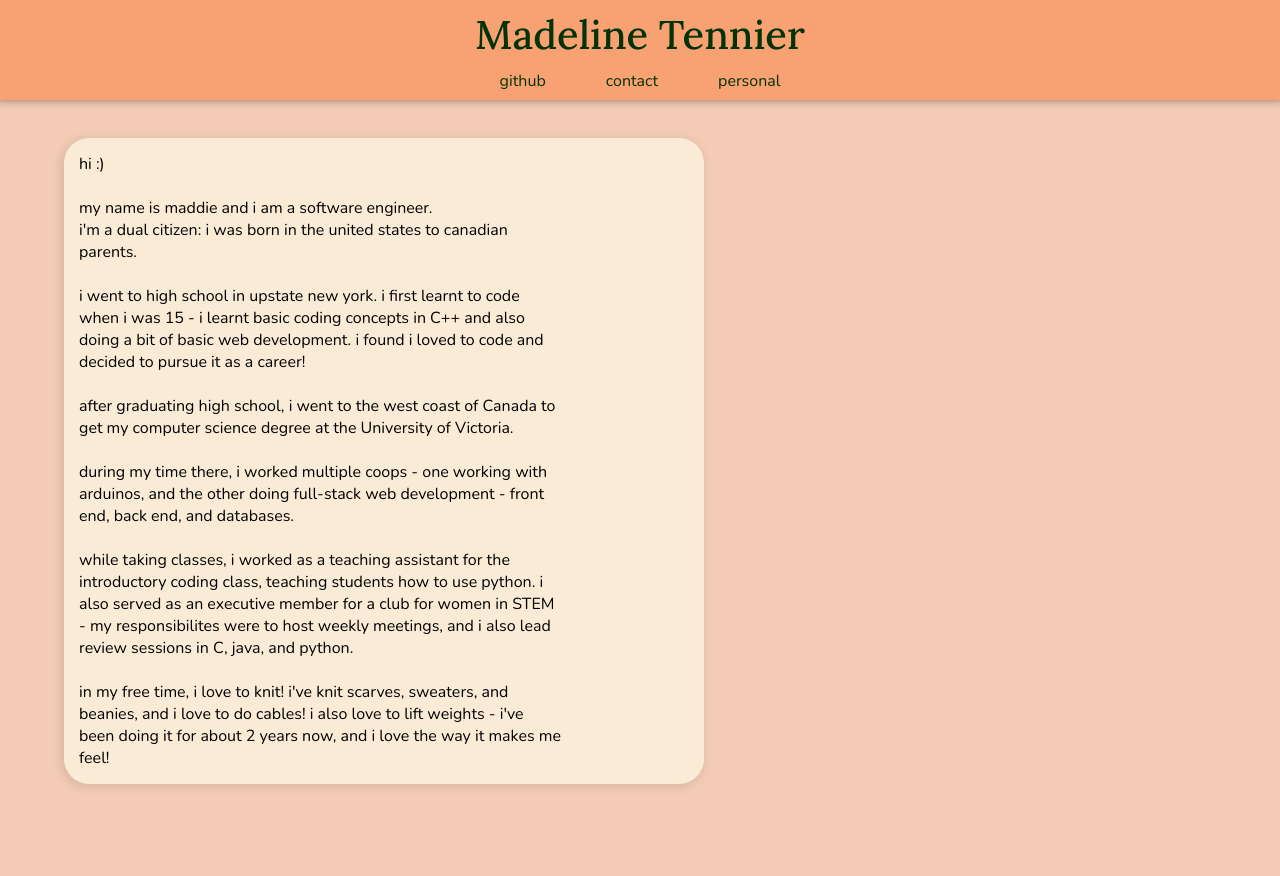
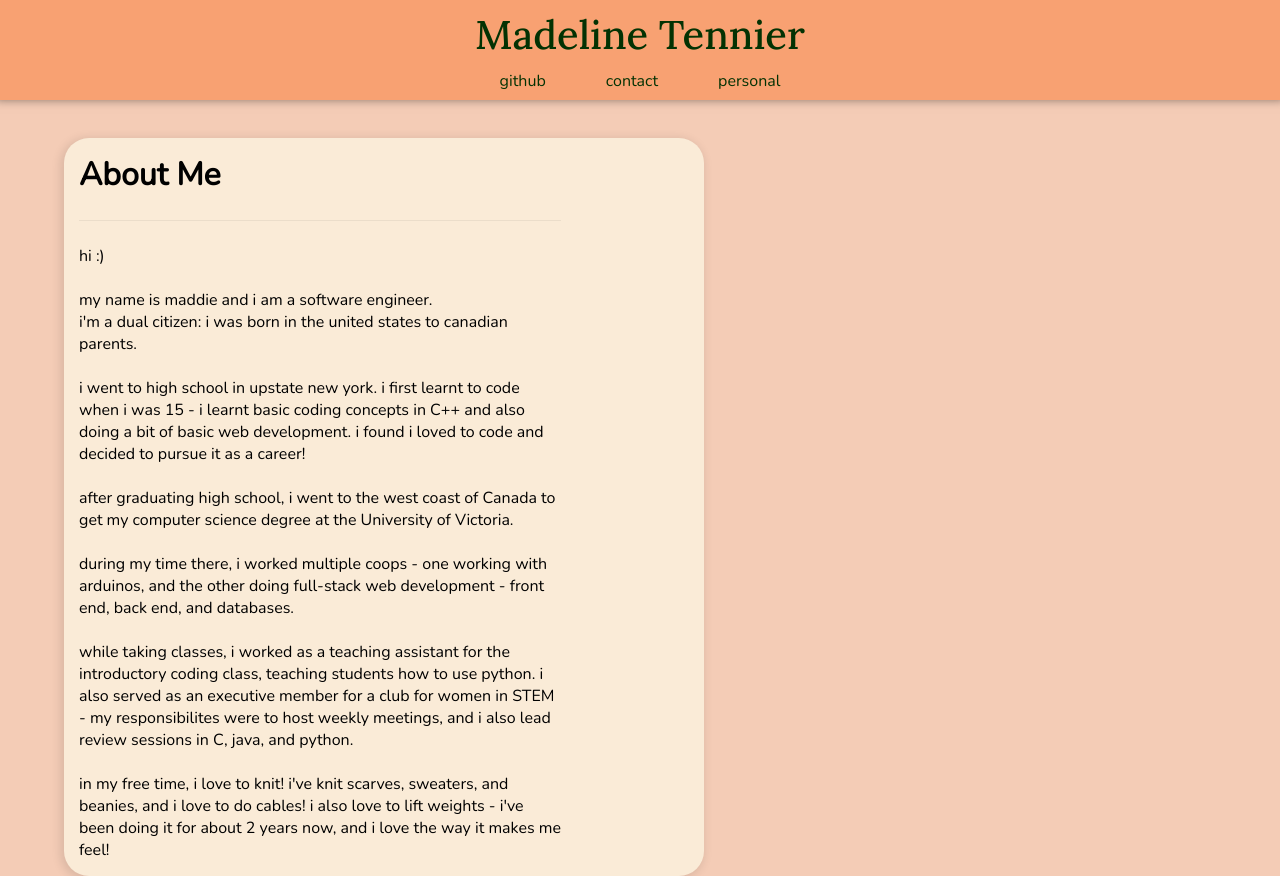
Before and after one commit to mtennier/mtennier.github.io, a Next.js app: page / in a window 1280 px wide. Before the commit the page ends 800 px from the top, so only its background shows below. Built offline with nearby package versions, Linux system fonts and the light colour scheme.

Commit message:
removing unneccesary imports (#3)
adding dividing line and header

```diff
--- a/components/IndexPage/InformationBlock.tsx
+++ b/components/IndexPage/InformationBlock.tsx
@@ -1,11 +1,15 @@
 import styles from './InformationBlock.module.scss'
+import {Divider} from 'antd'
 
-// TODO: make this more dynamic (?)
 const InformationBlock = () => {
 
     return (
         <div className={styles.informationContainer}>
             <div className={styles.informationText}>
+                <h1 className = {styles.headerText}>About Me</h1>
+                <div className = {styles.divider}>
+                <Divider style={{paddingBottom:0, paddingTop:0}}/>
+                </div>
             <p>
                 hi :)
             </p>
--- a/src/pages/index.tsx
+++ b/src/pages/index.tsx
@@ -1,5 +1,3 @@
-import Head from 'next/head'
-import Image from 'next/image'
 import InformationBlock from '../../components/IndexPage/InformationBlock'
 
 export default function Home() {
```
